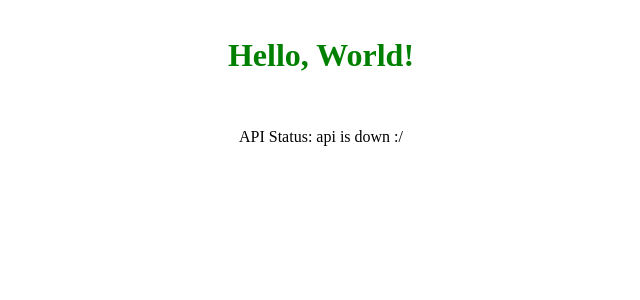
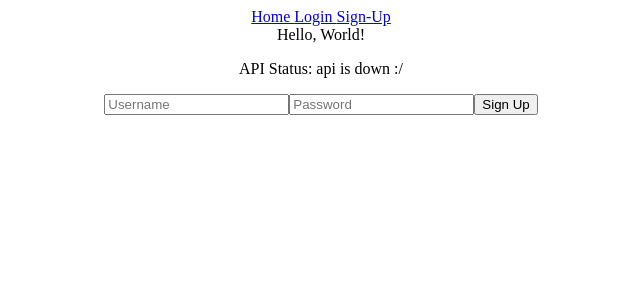
Before and after one commit to pjjwGraceShopper/GraceShopper, a React (Create React App) app: page /sign-up in a window 1280 px wide. Shown: the top 300 px of the page, without its empty margins (319-959 px from the left). Built offline with nearby package versions, Linux system fonts and the light colour scheme; no server answers.

Commit message:
Updated React Version, implemented simple navbar

```diff
--- a/src/components/App.js
+++ b/src/components/App.js
@@ -1,12 +1,17 @@
-import React, { useState, useEffect } from 'react';
+import React, { useState, useEffect } from "react";
 // getAPIHealth is defined in our axios-services directory index.js
 // you can think of that directory as a collection of api adapters
 // where each adapter fetches specific info from our express server's /api route
-import { getAPIHealth } from '../axios-services';
-import '../style/App.css';
+import { getAPIHealth } from "../axios-services";
+import Login from "./Login";
+import SignUp from "./SignUp";
+import Home from "./Home";
+import Sidebar from "./Sidebar"
+import "../style/App.css";
+import { Route, Routes } from "react-router-dom";
 
 const App = () => {
-  const [APIHealth, setAPIHealth] = useState('');
+  const [APIHealth, setAPIHealth] = useState("");
 
   useEffect(() => {
     // follow this pattern inside your useEffect calls:
@@ -14,7 +19,7 @@ const App = () => {
     // invoke the adapter, await the response, and set the data
     const getAPIStatus = async () => {
       const { healthy } = await getAPIHealth();
-      setAPIHealth(healthy ? 'api is up! :D' : 'api is down :/');
+      setAPIHealth(healthy ? "api is up! :D" : "api is down :/");
     };
 
     // second, after you've defined your getter above
@@ -24,8 +29,15 @@ const App = () => {
 
   return (
     <div className="app-container">
-      <h1>Hello, World!</h1>
+      <Sidebar />
+      <div className="main_title">Hello, World!</div>
       <p>API Status: {APIHealth}</p>
+      <Routes>
+        <Route path="/" element={<Home />} />
+        <Route path="/login" element={<Login />} />
+        <Route path="/sign-up" element={<SignUp />} />
+        {/* sign-up route currently not working */}
+      </Routes>
     </div>
   );
 };
--- /dev/null
+++ b/src/components/Home.jsx
@@ -0,0 +1,12 @@
+import React from "react"
+
+function Home () {
+    return (
+        <div>
+          <h1 className="main_title">Welcome to Blue Box!</h1>
+
+        </div>
+      );
+}
+
+export default Home
--- a/src/components/Login.jsx
+++ b/src/components/Login.jsx
@@ -1,5 +1,5 @@
 import React, { useState, useEffect } from "react";
-import { userLogin } from "../api"
+// import { userLogin } from "../api"
 
 const Login = () => {
   const [username, setUsername] = useState("");
--- a/src/components/Sidebar.jsx
+++ b/src/components/Sidebar.jsx
@@ -1,17 +1,39 @@
 import React from "react";
-//import { link, useHistory } from "react-router-dom";
+import { Link } from "react-router-dom";
 
+const Sidebar = () => {
+  return (
+    <div id="Sidebar">
+      <Link to="/"> Home </Link>
+      {/* <Link to="../Search"> Search </Link> */}
+      {/* <Link to="./profile"> Profile </Link> */}
+      {!localStorage.getItem("token") ? (
+        <>
+          <Link to="./login"> Login </Link>
+          <Link to="./sign-up"> Sign-Up </Link>
+        </>
+      ) : (
+          <Link to="./login"> Logout </Link>
+      )}
+    </div>
+  );
+};
+
+export default Sidebar;
+
+{
+  /*
+  import React from "react";
+import { Link } from "react-router-dom";
 const Sidebar = ({ loginState, setLoginState }) => {
-    const history = useHistory ();
-
-    return (
-        <div id = "Sidebar">
-            <link to = "../Home"> Home </link>
-            <link to ="../Search"> Search </link>
-            {loginState ?(
-                <link to ="../profile"> Profile </link>
+  const history = useHistory();
+  <div id="Sidebar">
+<Link to="../Home"> Home </Link>
+<Link to="../Search"> Search </Link>
+{loginState ? (
+  <Link to="../profile"> Profile </Link>
 ) : (
-                <link to ="../Login"> Login </link>
+  <Link to="../Login"> Login </Link>
 )}
 {loginState ? (
   <form
@@ -19,14 +41,11 @@ const Sidebar = ({ loginState, setLoginState }) => {
       setLoginState(false);
       history.push("/home");
     }}
-
   >
     <button type="submit"> Sign Out </button>
   </form>
-            ) : null }
+) : null}
 </div>
 );
-};
-
-
-export default Sidebar;
+}; */
+}
--- a/src/components/SignUp.jsx
+++ b/src/components/SignUp.jsx
@@ -1,10 +1,10 @@
 import React, { useState } from "react";
-import { registerUser } from "../api";
+// import { registerUser } from "../api";
 
 const SignUp = ({ setToken }) => {
   const [username, setUsername] = useState("");
   const [password, setPassword] = useState("");
-  const [signUpMessage, setSignUpMessage] = {};
+  const [signUpMessage, setSignUpMessage] = useState({});
 
   const onSignUp = async (e) => {
     e.preventDefault();
--- a/src/index.js
+++ b/src/index.js
@@ -1,8 +1,20 @@
-import React from 'react';
-import ReactDOM from 'react-dom';
-import { App } from './components';
-// css stylesheets can be created for each component
-// place them in the src/style directory, and import them like this:
-import './style/index.css';
+// // css stylesheets can be created for each component
+// // place them in the src/style directory, and import them like this:
+// import './style/index.css';
 
-ReactDOM.render(<App />, document.getElementById('root'));
+import React from "react";
+import ReactDOM from "react-dom/client";
+import { BrowserRouter as Router } from "react-router-dom";
+import { App } from "./components";
+
+const container = document.getElementById("root");
+
+// Create a root.
+const root = ReactDOM.createRoot(container);
+
+// Initial render
+root.render(
+  <Router>
+    <App />
+  </Router>
+);
```
Also changed, not shown: package.json (+4 -4 lines), 1 other file (tests, documents, lock files or other folders). Lines whose indentation alone changed are shown as unchanged.
